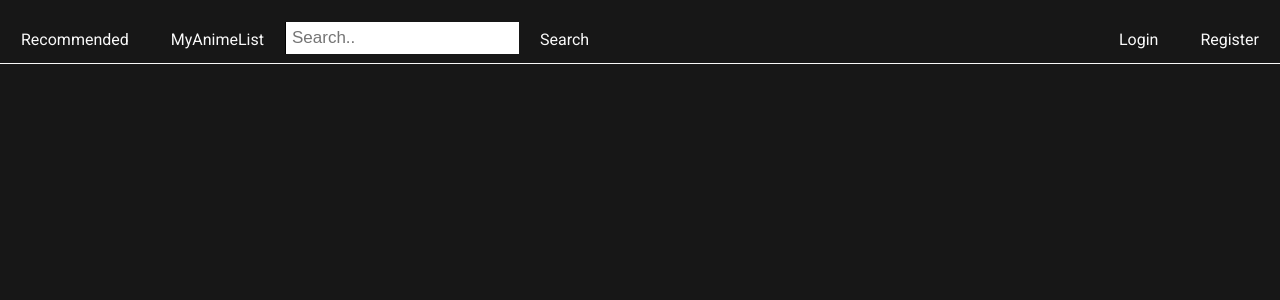
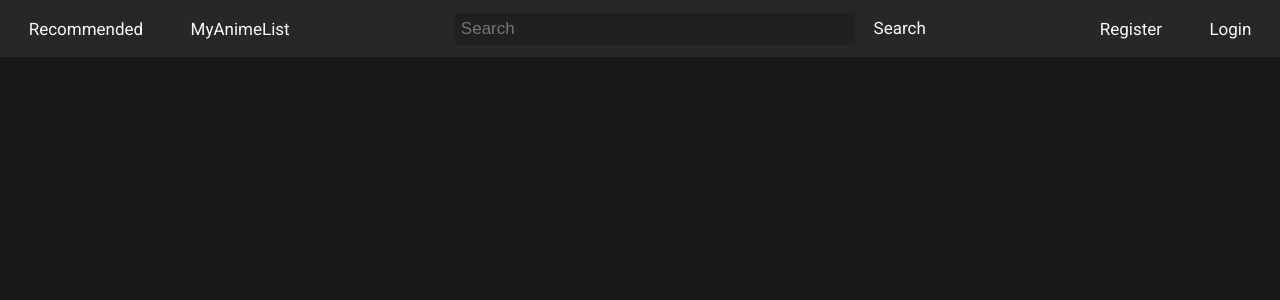
Before and after one commit to SvenRehm/Anime-Api-Practice-Project, a React (Create React App) app: page /search in a window 1280 px wide. Shown: the top 300 px of the page. Built offline with nearby package versions, Linux system fonts and the light colour scheme.

Commit message:
navstyles

```diff
--- a/src/App.js
+++ b/src/App.js
@@ -36,6 +36,7 @@ const themeblack = {
   secondary: "#f9f9f9",
   accent: "#e50914",
   darkgrey: "#221f1f",
+  lightgrey: "#272727",
   fontFamily: "Roboto"
 }
 const GlobalStyle = createGlobalStyle`
--- a/src/Components/Navigation/Navigation.js
+++ b/src/Components/Navigation/Navigation.js
@@ -2,69 +2,88 @@ import React from "react"
 import styled from "styled-components"
 import { Link } from "react-router-dom"
 
-const StyledNav = styled.div`
-  overflow: hidden;
+const StyledNav = styled.ul`
+  z-index: 3;
   position: fixed;
-  z-index: 3;
+  display: flex;
   width: 100%;
-  background-color: ${props => props.theme.primary};
-  border-bottom: solid 1px ${props => props.theme.secondary};
+  height: 57px;
+  padding: 0;
+  list-style: none;
+  align-items: center;
+  padding: 0 10px;
+  background-color: ${props => props.theme.lightgrey};
+  font-size: 17px;
 
-  a {
-    float: left;
-    display: block;
+  li > a {
+    text-decoration: none;
     color: ${props => props.theme.secondary};
-    text-align: center;
-    padding: 14px 16px;
-    text-decoration: none;
-    font-size: 1em;
-    transition: all 350ms ease-in-out;
-    margin: 0 5px;
+    padding: 1.1em;
+    font-size: 17px;
+    &:hover {
+      background: ${props => props.theme.darkgrey};
+    }
+    &:hover a {
+      color: ${props => props.theme.accent};
+    }
   }
 
-  span > a {
-    float: right;
+  li:not(:last-child):not(.search) {
+    margin-right: 10px;
   }
+  input[type="text"] {
+    padding: 6px;
+    /* margin-left: 6px auto; */
+    /* margin-top: 6px; */
+    font-size: 17px;
+    width: 400px;
+    border: none;
+    color: ${props => props.theme.secondary};
+    background: ${props => props.theme.darkgrey};
+  }
+  .search {
+    margin-left: auto;
+    margin-right: auto;
+    padding: 0;
 
-  a:hover {
-    color: ${props => props.theme.accent};
-  }
-
-  input[type="text"] {
-    float: left;
-    padding: 6px;
-    margin-top: 6px;
-    font-size: 17px;
-    border: none;
-    border-left: 1px solid black;
-  }
-  input[type="text"]:focus {
-    outline: none;
+    &:hover {
+      background: ${props => props.theme.lightgrey};
+    }
+    &:hover a {
+      background-color: ${props => props.theme.lightgrey};
+      color: ${props => props.theme.secondary};
+    }
   }
 `
 
 const Navigation = ({ onSearchChange, onRequestSearchedAnime, search }) => {
   return (
     <StyledNav>
-      <Link to="/">Recommended</Link>
-      <Link to={`/MyAnimeList`}> MyAnimeList</Link>
-      <div>
+      <li>
+        <Link to="/">Recommended</Link>
+      </li>
+      <li>
+        <Link to={`/MyAnimeList`}> MyAnimeList</Link>
+      </li>
+
+      <li className="search">
         <input
           onChange={onSearchChange}
           type="text"
-          placeholder="Search.."
+          placeholder="Search"
           name="search"
         />
-
         <Link to={`/search`} onClick={() => onRequestSearchedAnime(search)}>
           Search
         </Link>
-      </div>
+      </li>
 
-      <span>
+      <li>
         <Link to={`/Register`}> Register</Link>
+      </li>
+      <li>
         <Link to={`/Login`}> Login</Link>
-      </span>
+      </li>
     </StyledNav>
   )
 }
--- a/src/Components/SearchOutput/CardList.js
+++ b/src/Components/SearchOutput/CardList.js
@@ -4,10 +4,11 @@ import styled from "styled-components"
 
 export const Grid = styled.div`
   display: grid;
+
   margin: 1em;
+  margin-top: 0;
   grid-gap: 1em;
   grid-template-columns: repeat(auto-fill, minmax(200px, 1fr));
-
 `
 const CardList = ({ filteredAnime }) => {
   return (
```
Also changed, not shown: src/Styled/index.js (renamed from src/Components/Styled/index.js).
